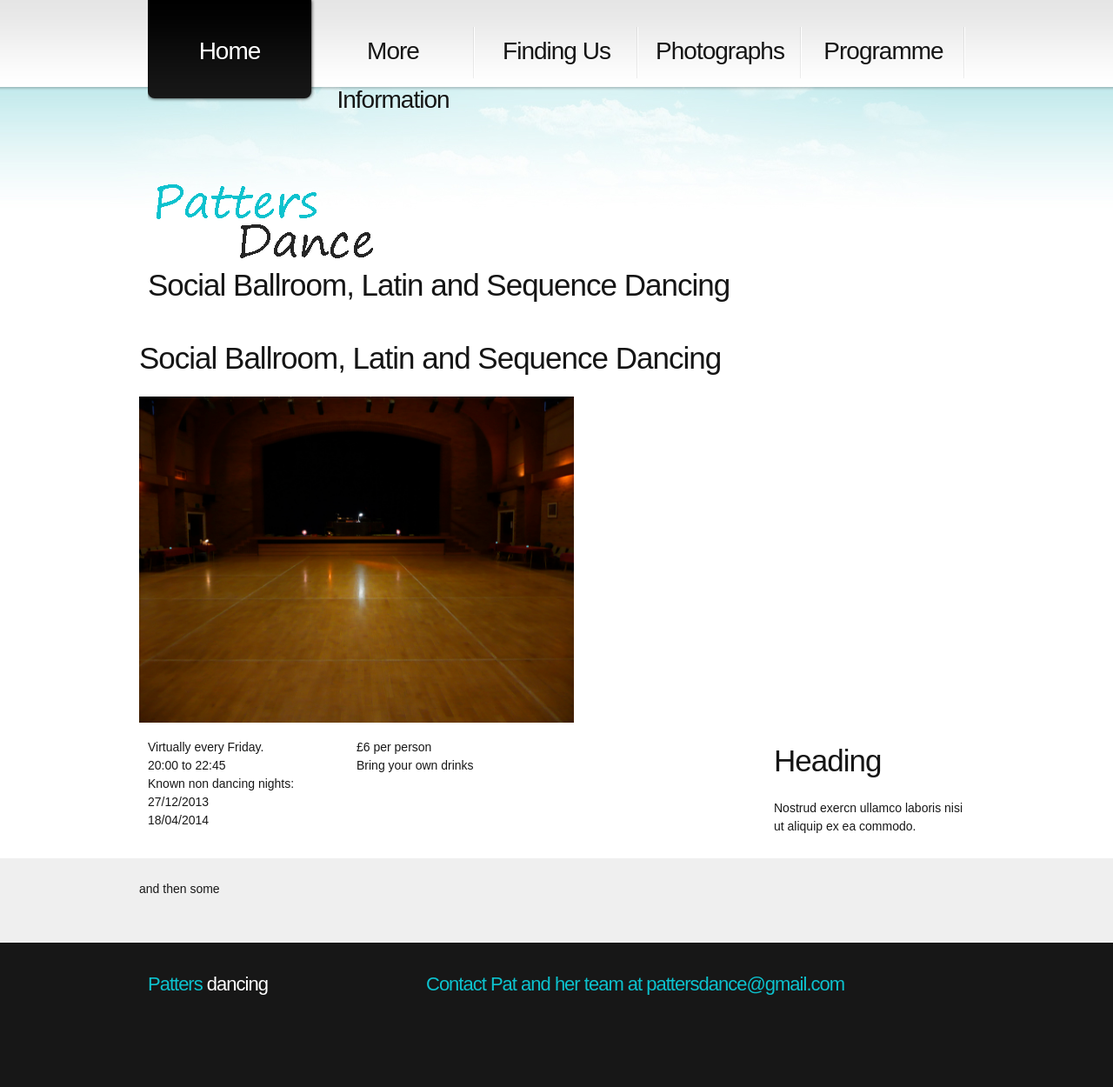
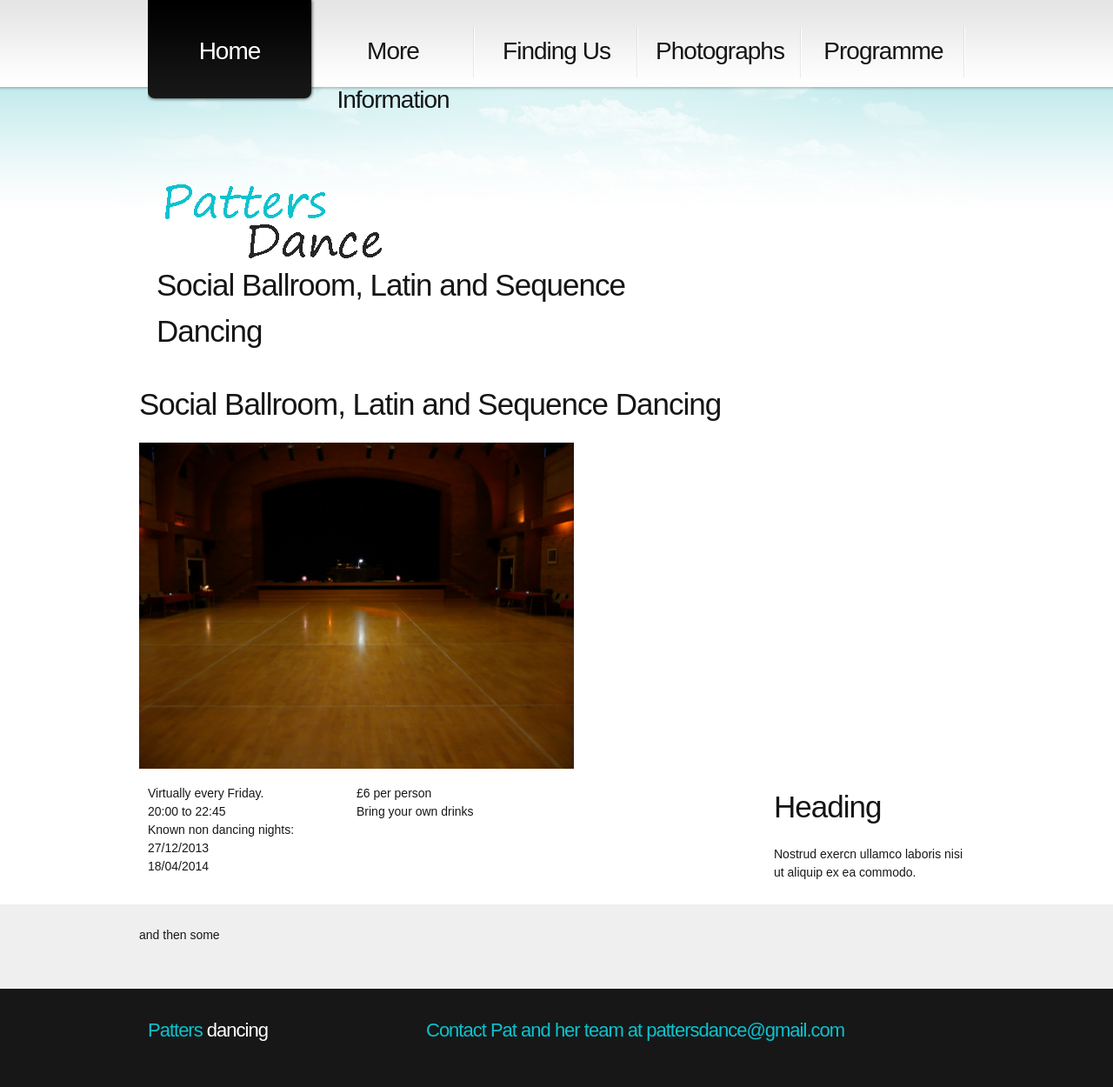
Before and after one commit to ramsayd/patters, a Jekyll site: the page built from index.md, in a window 1280 px wide. Shown: the whole page at 87% size. Built offline with Jekyll 4.4.1, drawn with Linux system fonts in a browser that asks for light colours; before the commit the page ends 1197 px from its top, so only the background shows below that.

Commit message:
Update page.html

```diff
--- a/_layouts/page.html
+++ b/_layouts/page.html
@@ -26,7 +26,10 @@
                     {% endfor %}
 									</ul>
 								</nav>
-								<h1><a href="index.html">Patters</a></h1><h3>Social Ballroom, Latin and Sequence Dancing</h3>
+								<div class="wrapper">
+									<h1><a class="grid_4" href="index.html">Patters</a></h1>
+									<h3 class="grid_8">Social Ballroom, Latin and Sequence Dancing</h3>
+								</div>
 							</div>
 						</div>
 					</div>
```
